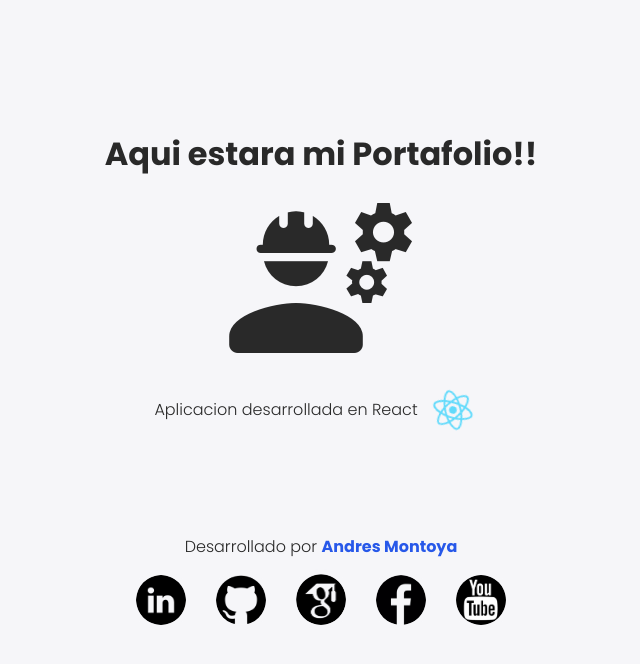
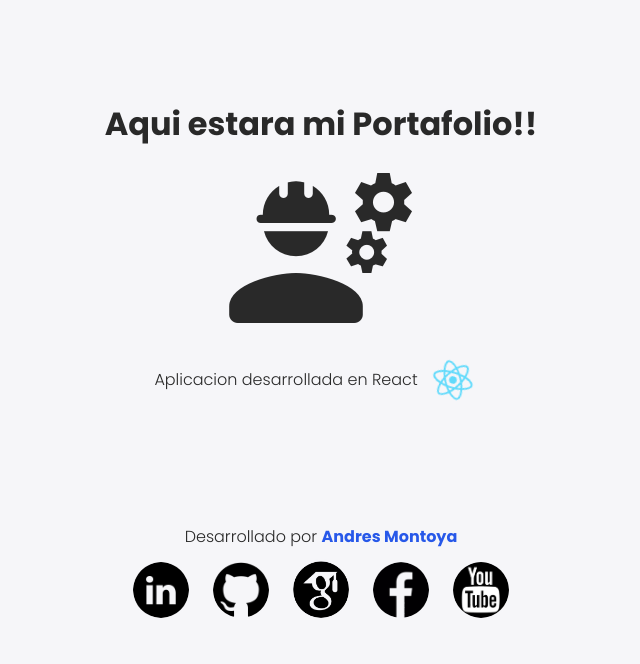
Before and after one commit to AMontoya224/React_dashboard, a React (Create React App) app: page / in a window 1280 px wide. Shown: the top 664 px of the page, without its empty margins (319-959 px from the left). Built offline with nearby package versions, Linux system fonts and the light colour scheme.

Commit message:
footer add

```diff
--- a/src/App.css
+++ b/src/App.css
@@ -63,7 +63,7 @@ body{
 
 .App{
     margin: 0 20px;
-    padding: 130px 0;
+    padding: 100px 0;
     text-align: center;
 }
 
@@ -89,7 +89,7 @@ body{
 }
 
 footer{
-    margin-top: 100px;
+    margin-top: 120px;
 }
 
 footer > p > b{
@@ -106,10 +106,10 @@ footer > p > b{
     width: 60px;
     margin: 10px;
     border-radius: 50%;
-    border: 5px solid var(--color-background);
+    border: 2px solid var(--color-background);
 }
 .pagina-logo:hover{
-    width: 65px;
+    width: 62px;
     border: none;
 }
 
```
